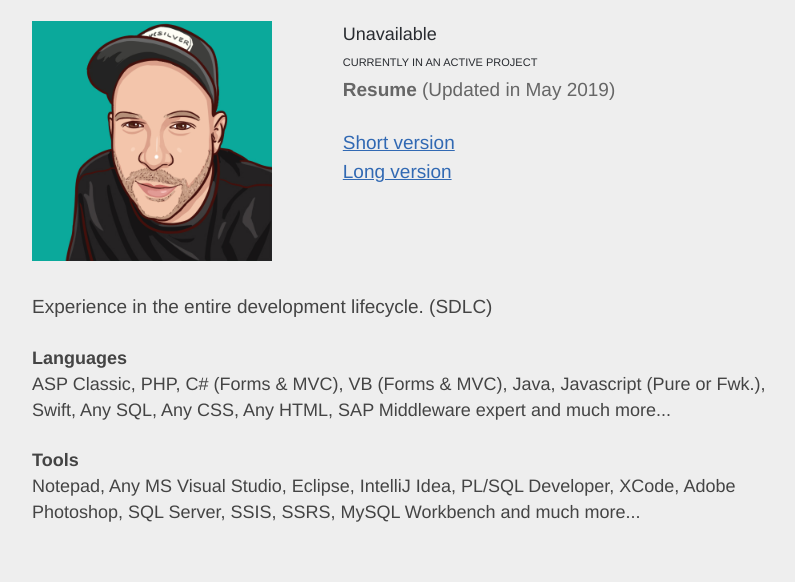
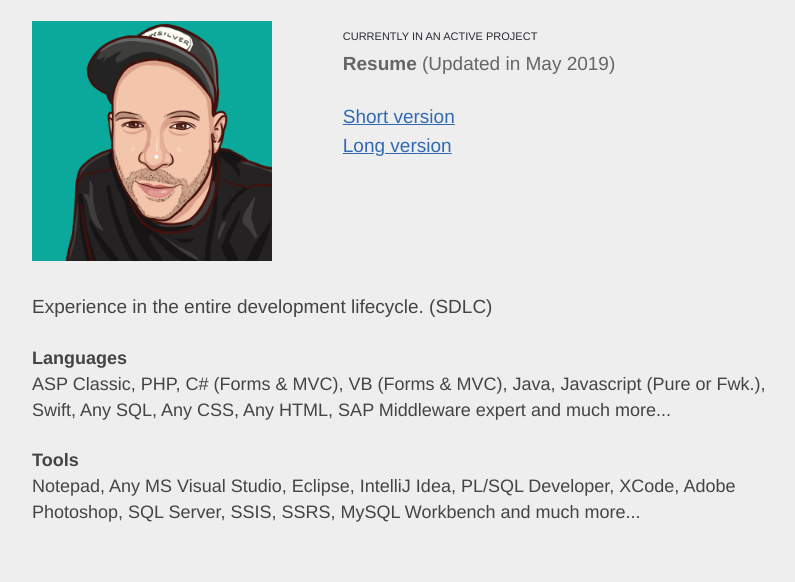
Before and after one commit to jjrosado/jjrosado.github.io, a plain HTML site: page index.html in a window 1280 px wide. Shown: the part 218-800 px from the top of the page, without its empty margins (238-1033 px from the left). Drawn offline with Linux system fonts and the light colour scheme; a script that the page names is missing; a web font is replaced by a local one.

Commit message:
Update index.html

```diff
--- a/index.html
+++ b/index.html
@@ -29,8 +29,7 @@
 	    <div class="row"><div class="col-50">
 			<img src="./images/profilePicJR.jpg" width="140" height="240"></div>
 			<div class="col">
-		        	<label for="text">
-			          	Unavailable <br/><span style="font-size:11px;margin:-10px 0 0px;">CURRENTLY IN AN ACTIVE PROJECT</span><p>
+		        	<label for="text"><span style="font-size:11px;margin:-10px 0 0px;color:wine">CURRENTLY IN AN ACTIVE PROJECT</span><p>
 			          	<strong>Resume</strong> (Updated in May 2019)<p>
 			         	<span><a href="resume/ResumeJavierRosado-Short.pdf" target="_blank">Short version</a></span><br>
 						<span><a href="resume/ResumeJavierRosado-Long.pdf" target="_blank">Long version</a></span><br>
```
